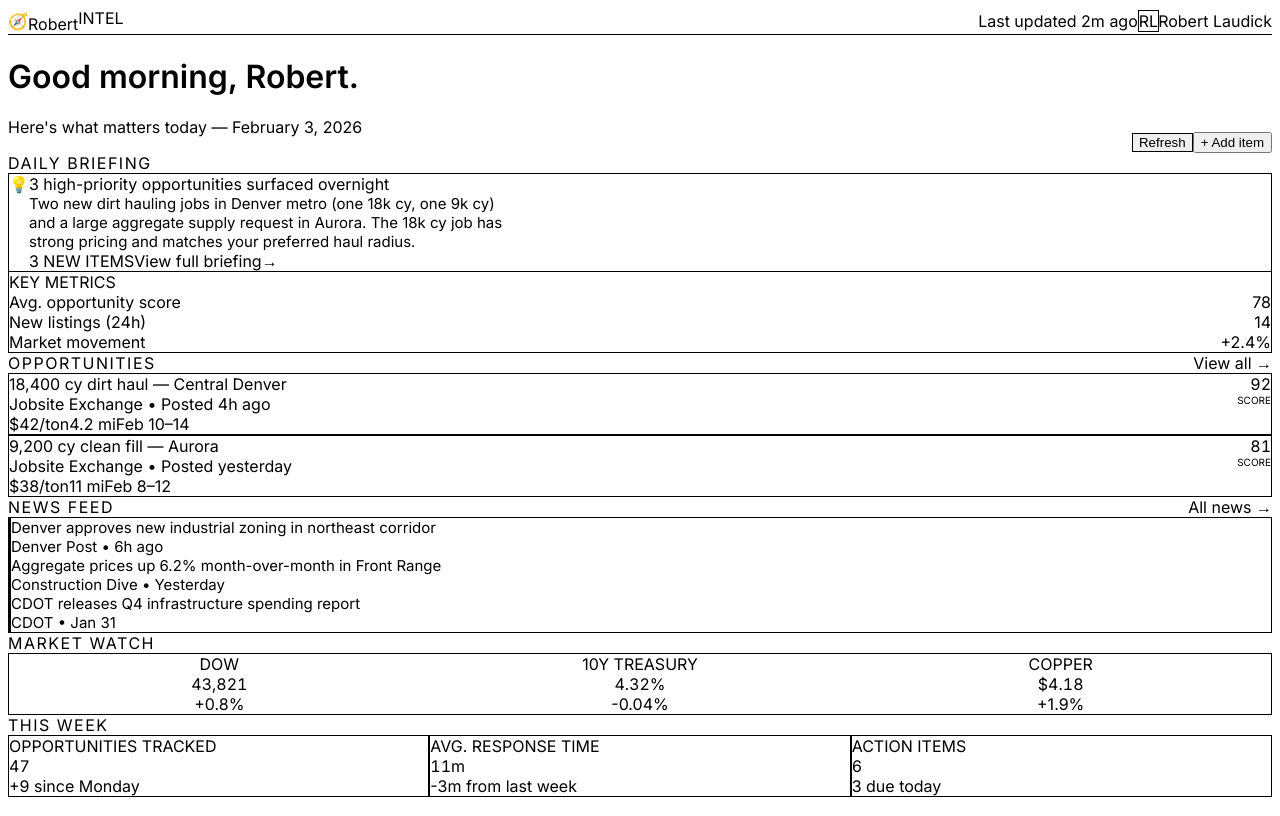
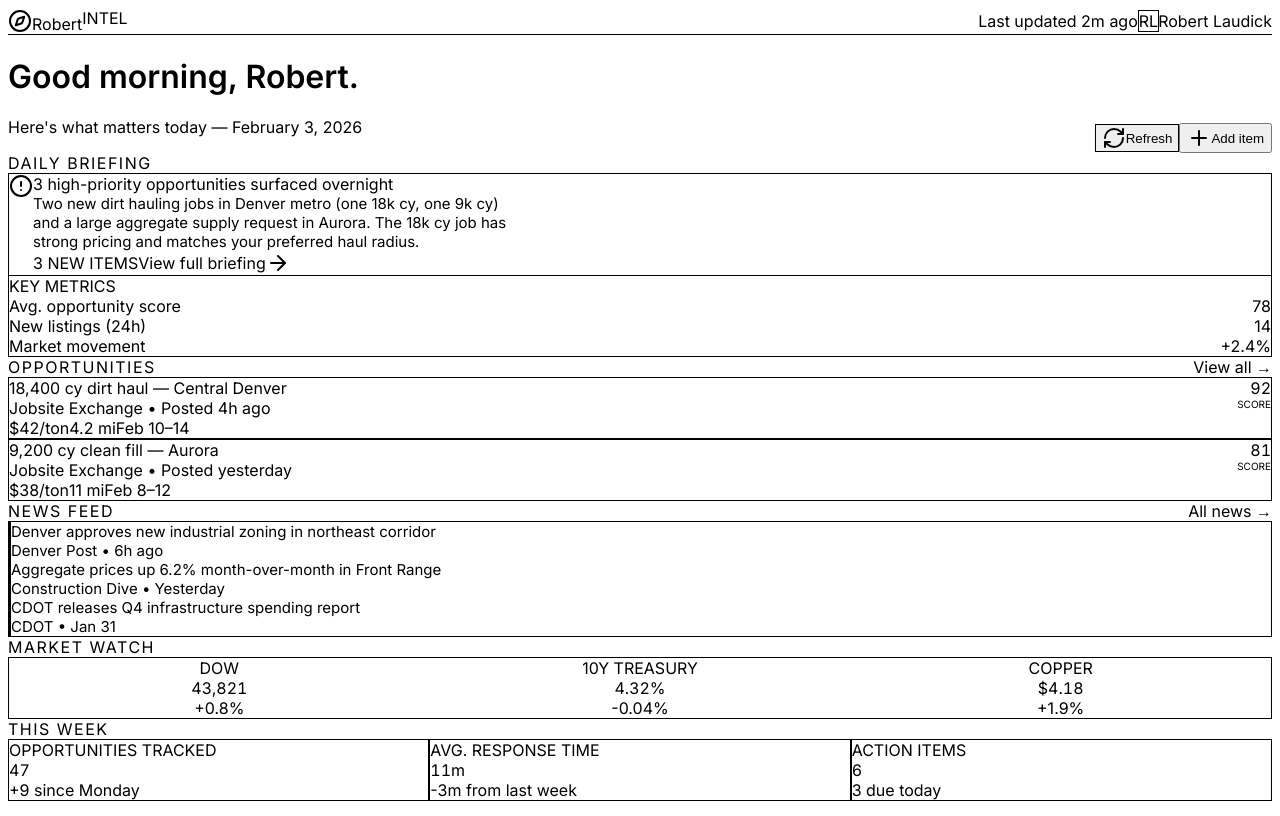
Before and after one commit to blaudick-cell/robert-intel, a React (Vite) app: page / in a window 1280 px wide. Built offline with nearby package versions, Linux system fonts and the light colour scheme.

Commit message:
Add Lucide icons + Framer Motion for better polish

```diff
--- a/package.json
+++ b/package.json
@@ -10,6 +10,8 @@
     "preview": "vite preview"
   },
   "dependencies": {
+    "framer-motion": "^12.40.0",
+    "lucide-react": "^1.17.0",
     "react": "^19.2.6",
     "react-dom": "^19.2.6"
   },
--- a/src/App.tsx
+++ b/src/App.tsx
@@ -1,4 +1,9 @@
 import { useState } from 'react'
+import {
+  Compass, RefreshCw, Plus, TrendingUp, Clock, Target,
+  AlertCircle, ArrowRight
+} from 'lucide-react'
+import { motion } from 'framer-motion'
 
 function App() {
   const [lastUpdated, setLastUpdated] = useState('2m ago')
@@ -17,7 +22,7 @@ function App() {
             <div className="flex items-center gap-x-3">
               <div className="flex items-center gap-x-3">
                 <div className="w-9 h-9 bg-gradient-to-br from-emerald-400 to-emerald-600 rounded-2xl flex items-center justify-center shadow-lg shadow-emerald-500/20">
-                  <span className="text-zinc-950 text-xl">🧭</span>
+                  <Compass className="w-5 h-5 text-zinc-950" />
                 </div>
                 <div>
                   <span className="font-semibold text-2xl tracking-tighter">Robert</span>
@@ -53,10 +58,12 @@ function App() {
               onClick={refreshData}
               className="px-5 py-2.5 text-sm font-medium flex items-center gap-x-2 bg-zinc-900 hover:bg-zinc-800 active:bg-zinc-950 border border-zinc-800 rounded-2xl transition-all"
             >
+              <RefreshCw className="w-4 h-4" />
               Refresh
             </button>
             <button className="px-6 py-2.5 text-sm font-semibold bg-white text-zinc-950 rounded-2xl flex items-center gap-x-2 hover:bg-zinc-100 active:bg-white transition-all shadow-lg">
-              + Add item
+              <Plus className="w-4 h-4" />
+              Add item
             </button>
           </div>
         </div>
@@ -72,7 +79,9 @@ function App() {
             <div className="grid grid-cols-12 gap-8">
               <div className="col-span-12 lg:col-span-7">
                 <div className="flex items-start gap-x-4">
-                  <div className="mt-1 text-2xl">💡</div>
+                  <div className="mt-1">
+                    <AlertCircle className="w-6 h-6 text-emerald-400" />
+                  </div>
                   <div className="flex-1">
                     <div className="font-semibold text-2xl tracking-tight">3 high-priority opportunities surfaced overnight</div>
                     <div className="text-zinc-400 mt-3 text-[15px] leading-relaxed max-w-[52ch]">
@@ -81,8 +90,9 @@ function App() {
                     </div>
                     <div className="mt-5 flex items-center gap-x-3">
                       <div className="px-4 py-1 bg-emerald-950 text-emerald-400 rounded-2xl text-xs font-medium tracking-wide">3 NEW ITEMS</div>
-                      <div className="text-emerald-400 text-sm font-medium cursor-pointer hover:underline flex items-center gap-x-1">
-                        View full briefing <span className="text-xs">→</span>
+                      <div className="text-emerald-400 text-sm font-medium cursor-pointer hover:underline flex items-center gap-x-1 group">
+                        View full briefing
+                        <ArrowRight className="w-3.5 h-3.5 group-hover:translate-x-0.5 transition-transform" />
                       </div>
                     </div>
                   </div>
@@ -110,7 +120,10 @@ function App() {
             </div>
 
             <div className="space-y-4">
-              <div className="bg-zinc-900 border border-zinc-800 hover:border-zinc-700 rounded-3xl p-6 transition-all group">
+              <motion.div
+                whileHover={{ y: -2 }}
+                className="bg-zinc-900 border border-zinc-800 hover:border-zinc-700 rounded-3xl p-6 transition-all group cursor-pointer"
+              >
                 <div className="flex justify-between items-start">
                   <div>
                     <div className="font-semibold text-xl tracking-tight">18,400 cy dirt haul — Central Denver</div>
@@ -126,9 +139,12 @@ function App() {
                   <div className="px-3 py-1 bg-zinc-800 rounded-2xl">4.2 mi</div>
                   <div className="px-3 py-1 bg-zinc-800 rounded-2xl">Feb 10–14</div>
                 </div>
-              </div>
+              </motion.div>
 
-              <div className="bg-zinc-900 border border-zinc-800 hover:border-zinc-700 rounded-3xl p-6 transition-all group">
+              <motion.div
+                whileHover={{ y: -2 }}
+                className="bg-zinc-900 border border-zinc-800 hover:border-zinc-700 rounded-3xl p-6 transition-all group cursor-pointer"
+              >
                 <div className="flex justify-between items-start">
                   <div>
                     <div className="font-semibold text-xl tracking-tight">9,200 cy clean fill — Aurora</div>
@@ -144,7 +160,7 @@ function App() {
                   <div className="px-3 py-1 bg-zinc-800 rounded-2xl">11 mi</div>
                   <div className="px-3 py-1 bg-zinc-800 rounded-2xl">Feb 8–12</div>
                 </div>
-              </div>
+              </motion.div>
             </div>
           </div>
 
```
Also changed, not shown: 1 other file (tests, documents, lock files or other folders).
